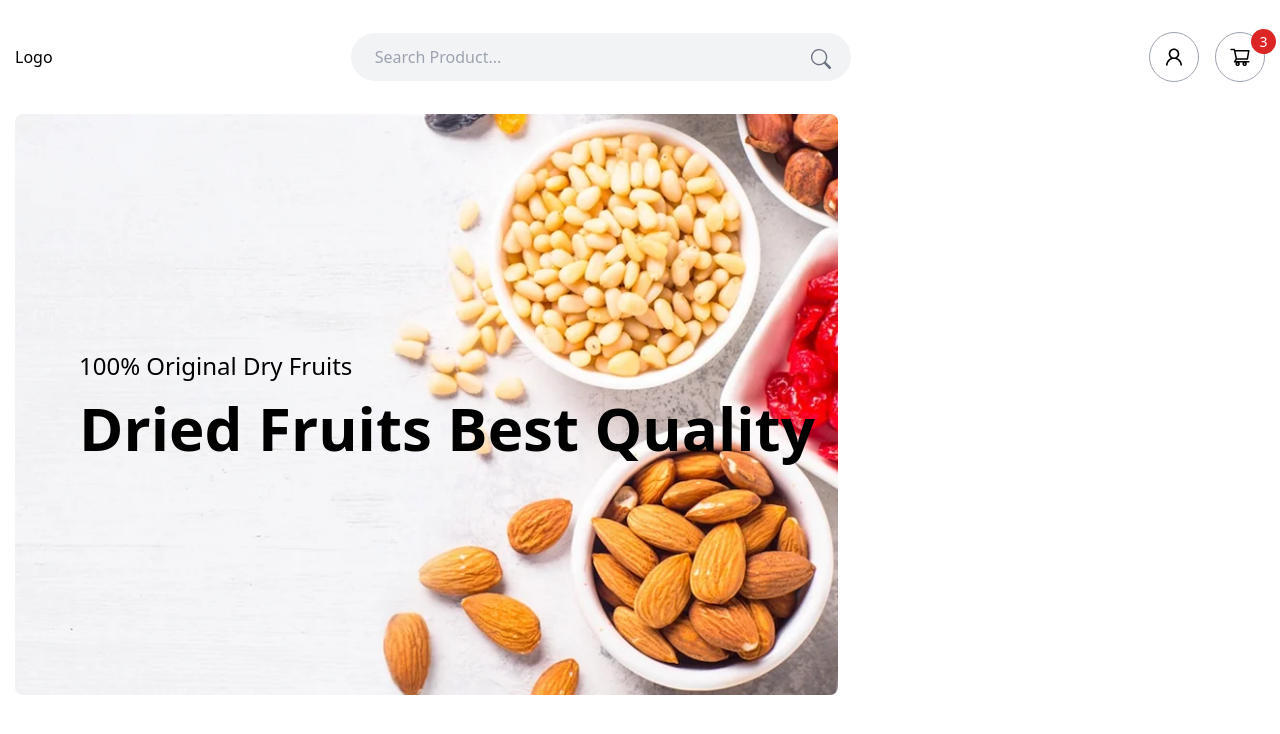
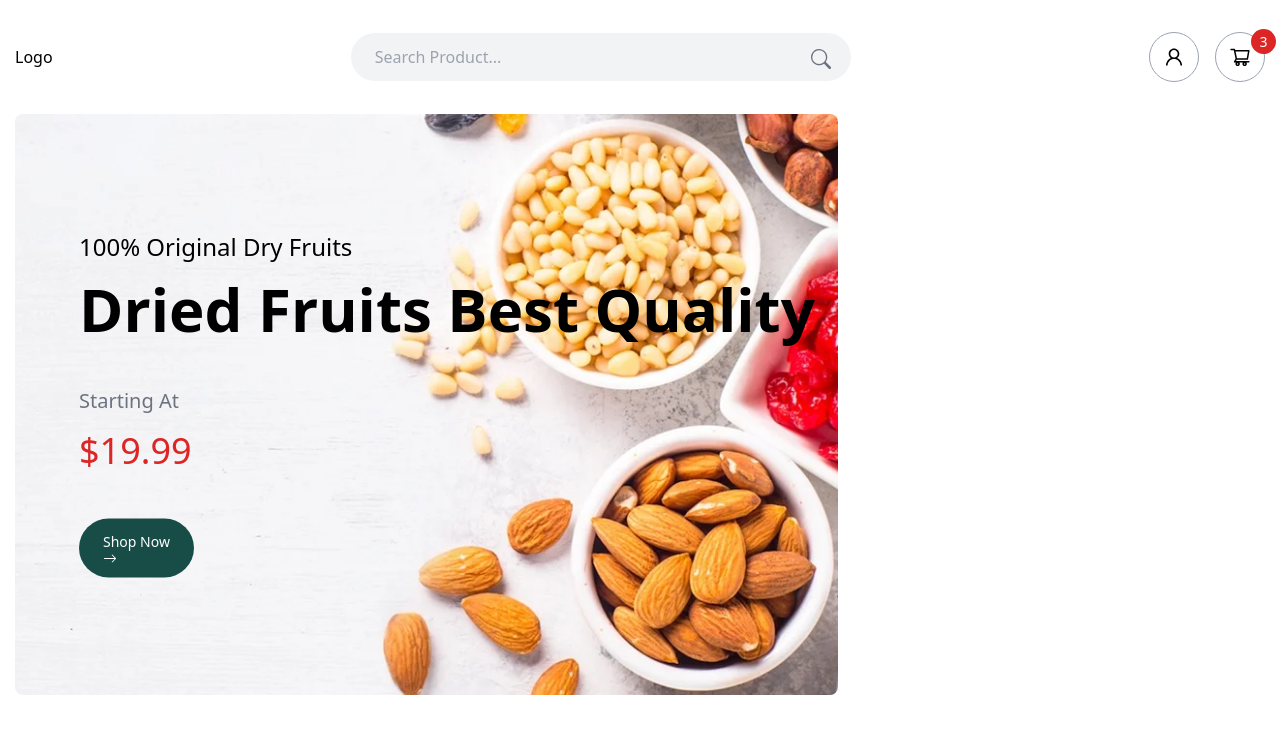
Before and after one commit to Brunogabriel-dev/ecommerce-web-ts, a React (Vite) app: page / in a window 1280 px wide. Shown: the top 734 px of the page. Built offline with nearby package versions, Linux system fonts and the light colour scheme.

Commit message:
Inclusão de texto

```diff
--- a/src/components/Hero.tsx
+++ b/src/components/Hero.tsx
@@ -1,3 +1,5 @@
+import { BsArrowRight } from "react-icons/bs";
+
 const Hero = () => {
   return (
   <div className="container pt-8">
@@ -12,8 +14,14 @@ const Hero = () => {
         <p className="text-2xl hidden sm:block">100% Original Dry Fruits</p>
         <h2 className="text-2xl sm:text-4xl md:text-6xl font-bold">
           Dried Fruits Best Quality
+        </h2>
+        <p className="text-gray-500 text-xl pt-4 sm:pt-8">Starting At</p>
+        <div className="font-medium text-red-600 text-2xl sm:text-4xl sm:pb-8 pb-4">$19.99
 
-        </h2>
+        </div>
+
+       <div className="bg-accentDark houver:bg-accent text-white rounded-full w-fit items-center gap-4 px-4 py-2 text-[14px] sm:px-6 sm:py-3 cursor-pointer">Shop Now <BsArrowRight />
+       </div>
        </div>
       </div>
     </div>
```
